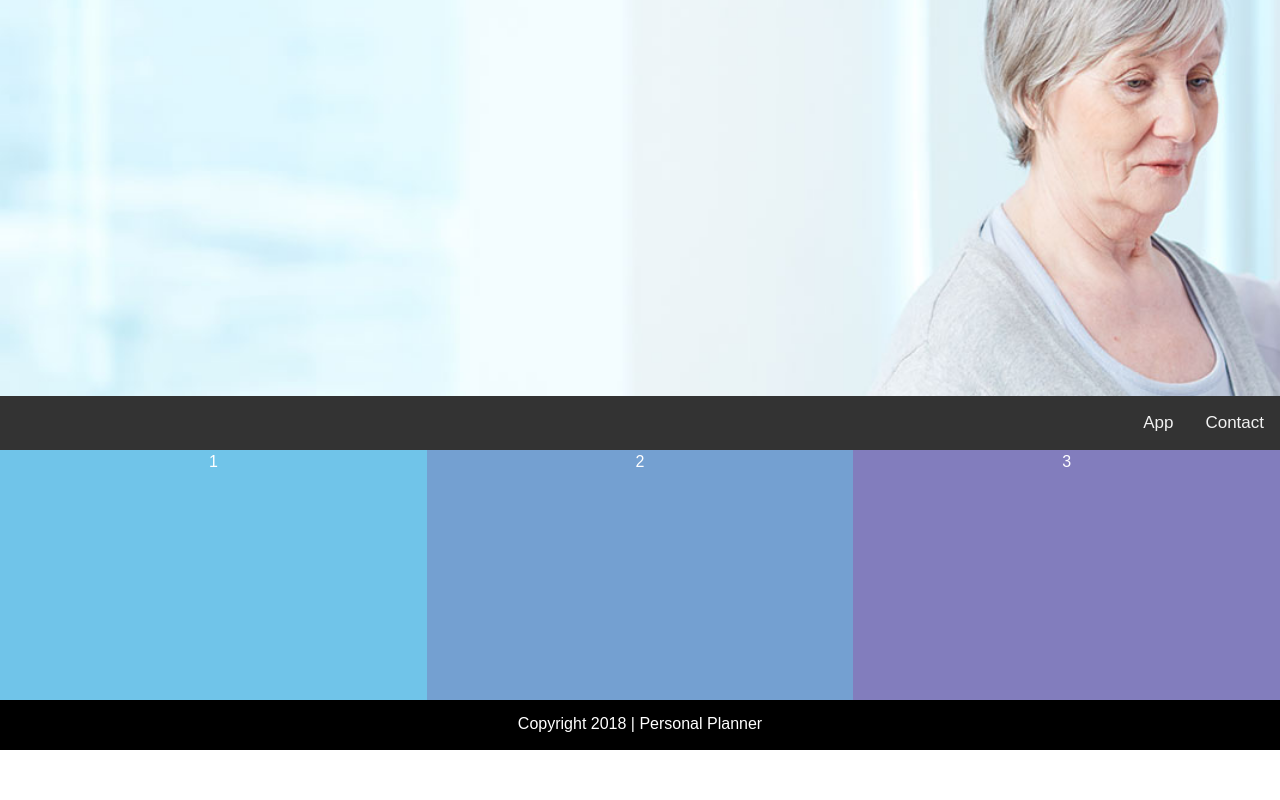
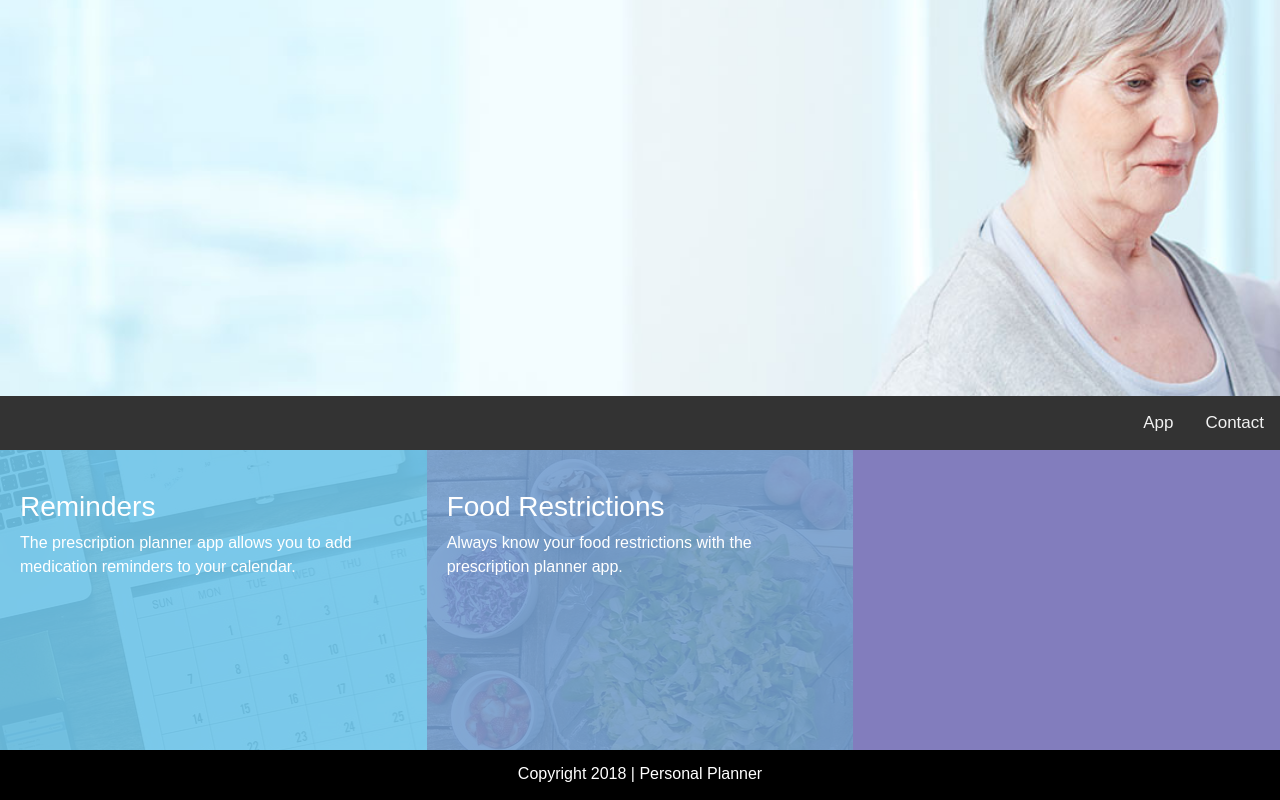
Before and after one commit to dhrandy/team-merge-p3, a React (Create React App) app in the folder client/: page / in a window 1280 px wide. Shown: the part 404-1204 px from the top of the page. Before the commit the page ends 1154 px from the top, so only its background shows below. Built offline with nearby package versions, Linux system fonts and the light colour scheme.

Commit message:
adding images and text to section

```diff
--- a/client/src/components/Header/Header.js
+++ b/client/src/components/Header/Header.js
@@ -15,7 +15,7 @@ export default class Header extends Component {
         </div>
       </React.Fragment>
     );
-  };
-};
+  }
+}
 
 // (new Date()).toLocaleString()
--- a/client/src/components/HomePageComponents/Article/Article.js
+++ b/client/src/components/HomePageComponents/Article/Article.js
@@ -7,9 +7,24 @@ export default class Article extends Component {
         <article>
           <div className="container-fluid">
             <div className="row">
-              <div className="col-md-4 left-article">1</div>
-              <div className="col-md-4 middle-article">2</div>
-              <div className="col-md-4 right-article">3</div>
+              <div className="col-md-4 left-article">
+                <div className="left-article-text">
+                  <h3>Reminders</h3>
+                  <p>The prescription planner app allows you to add medication reminders to your calendar.</p>
+                </div>
+              </div>
+              <div className="col-md-4 middle-article">
+                <div className="middle-article-text">
+                  <h3>Food Restrictions</h3>
+                  <p>Always know your food restrictions with the prescription planner app.</p>
+                </div>
+                </div>
+              <div className="col-md-4 right-article">
+                <div className="right-article-text">
+                  <h3></h3>
+                  <p></p>
+                </div>
+                </div>
             </div>
           </div>
         </article>
--- a/client/src/components/HomePageComponents/Article/article.css
+++ b/client/src/components/HomePageComponents/Article/article.css
@@ -1,11 +1,41 @@
 .left-article, .middle-article, .right-article {
     color: white;
-    height: 250px;
+    height: 300px;
+    position: relative;
 }
 
 .left-article {
-    background-color: #70c4e9;
+    background: url(/imgs/homepage/planner.jpg);
+    padding: 0;
 }
+
+.left-article .left-article-text {
+    position: absolute;
+    bottom: 0;
+    background-color: #70c5e9ea;
+    width: 100%;
+    height: 100%;
+    z-index: 1;
+}
+
+.middle-article .middle-article-text {
+    position: absolute;
+    bottom: 0;
+    background-color: #749fd1e5;
+    width: 100%;
+    height: 100%;
+    z-index: 1;
+}
+
+.middle-article {
+    background: url(/imgs/homepage/food.jpg);
+    padding: 0;
+}
+
+.left-article-text, .middle-article-text, .right-article-text {
+    padding: 40px 20px 20px 20px;
+}
+
 
 .middle-article {
     background-color: #74a0d1;
--- a/client/src/components/Prescription/prescription.css
+++ b/client/src/components/Prescription/prescription.css
@@ -1,9 +1,3 @@
-
-body {
-  text-align: center;
-  /* min-height: 100%;
-  padding-bottom: 100px; */
-}
 
 input{
   text-align:center;
```
Also changed, not shown: client/public/imgs/homepage/food.jpg (added), client/public/imgs/homepage/planner.jpg.
